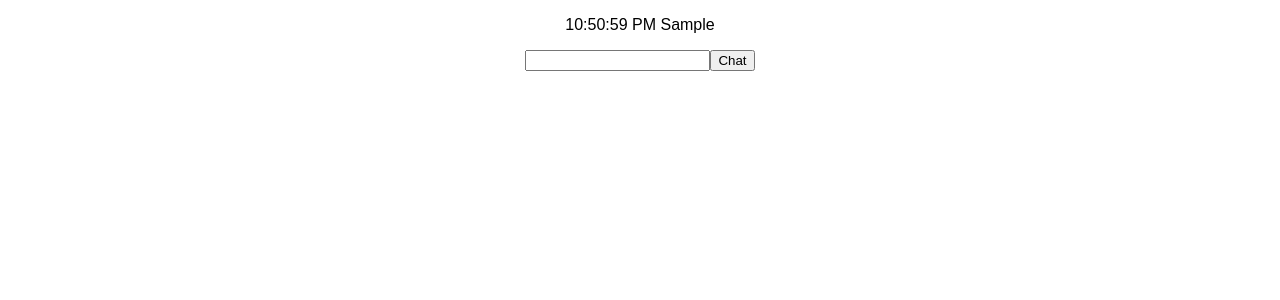
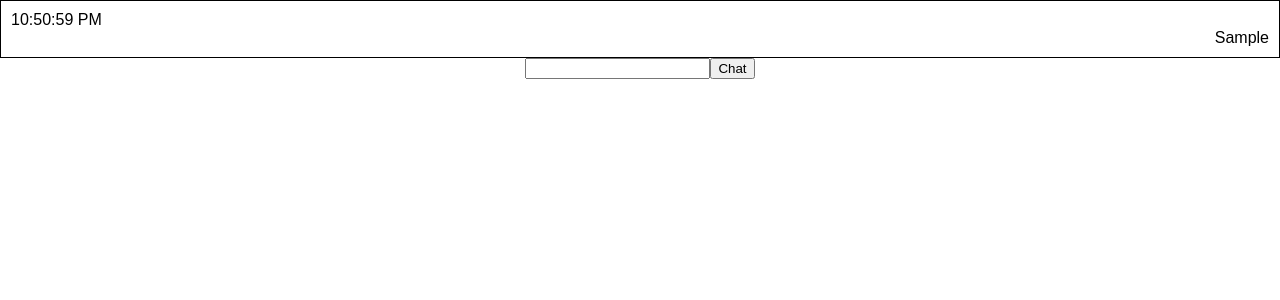
Before and after one commit to walkingalchemy/Janx-Frontend, a React (Create React App) app: page / in a window 1280 px wide. Both pictures are taken after typing "Sample" into the empty fields and a click on the input "Chat". Shown: the top 300 px of the page. Built offline with nearby package versions, Linux system fonts and the light colour scheme.

Commit message:
floated and aligned things all over

```diff
--- a/src/ChatLine.js
+++ b/src/ChatLine.js
@@ -1,10 +1,12 @@
 import React from 'react'
+import './ChatShow.css'
 
 const ChatLine = ({line, date}) => {
 
   return (
     <div>
-      <p>{date}  {line}</p>
+      <div className='time'>{date}</div>
+      <div className='text'>{line}</div>
     </div>
   )
 }
--- /dev/null
+++ b/src/ChatShow.css
@@ -0,0 +1,12 @@
+.chat-show {
+  border: black 1px solid;
+  padding: 10px;
+}
+
+.time {
+  text-align: left;
+}
+
+.text {
+  text-align: right;
+}
--- a/src/ChatShow.js
+++ b/src/ChatShow.js
@@ -1,12 +1,13 @@
 import React from 'react'
 import ChatLine from './ChatLine'
+import './ChatShow.css'
 
 const ChatShow = (props) => {
 
   const lines = props.transcript.map((line) => <ChatLine line={line[0]} date={line[1]}/>)
 
   return (
-    <div>
+    <div className='chat-show'>
       {lines}
     </div>
   )
```
